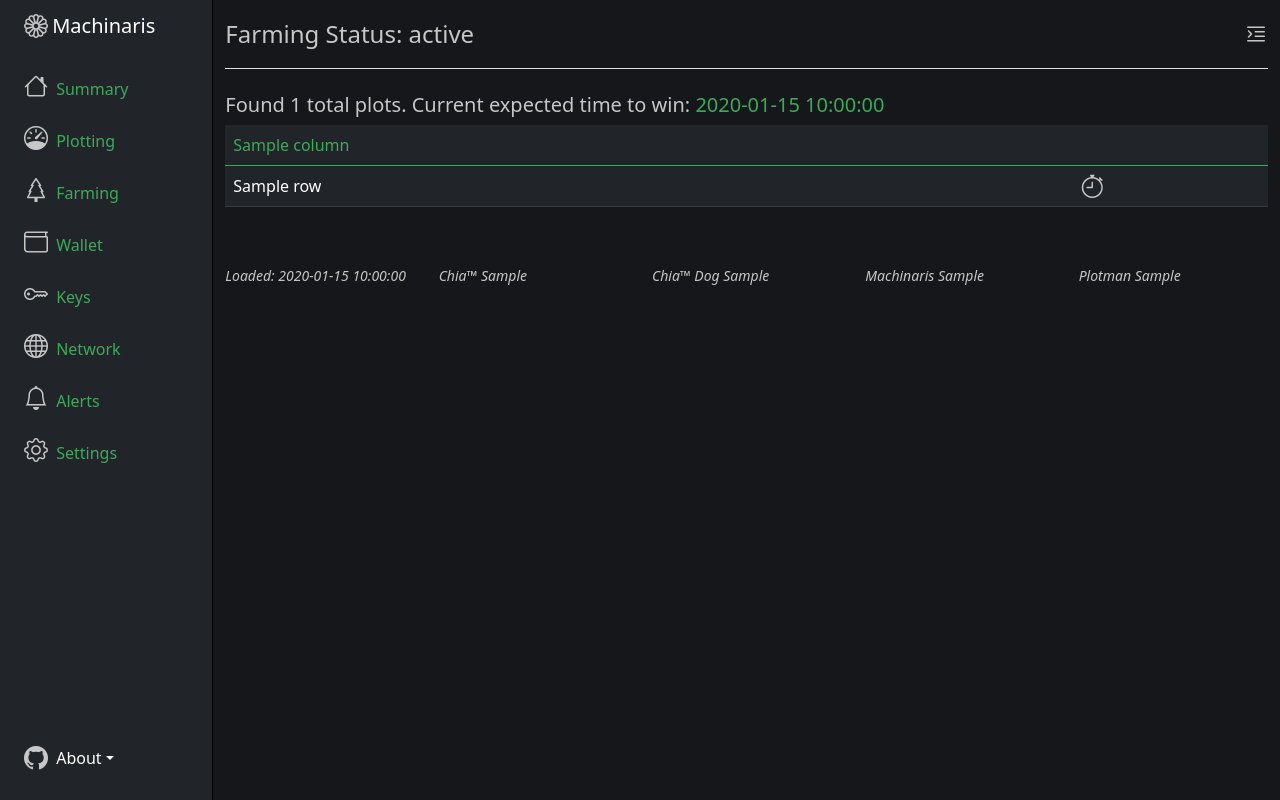
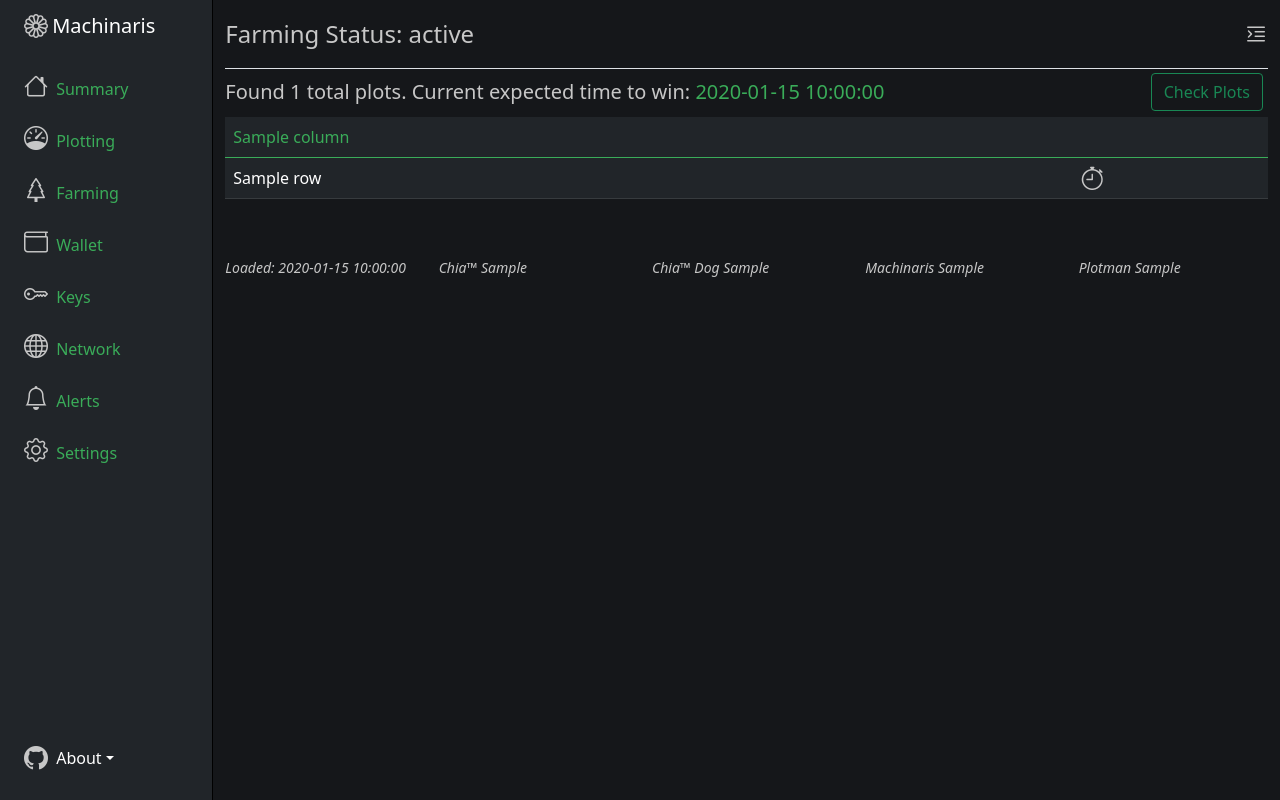
Before and after one commit to guydavis/machinaris, a Flask app: template app/templates/farming.html in a window 1280 px wide. Run offline with Flask 2, Linux system fonts and the light colour scheme; the template is opened without the code that fills it: most values are stand-ins (such as "Sample title", 1, 10 or a date in 2020); some libraries are stand-ins or nearby versions.

Commit message:
View output of chia check plots.

```diff
--- a/app/commands/chia_cli.py
+++ b/app/commands/chia_cli.py
@@ -4,8 +4,10 @@
 
 import datetime
 import os
+import psutil
+import re
+import signal
 import shutil
-import socket
 import time
 import traceback
 import yaml
@@ -22,6 +24,9 @@ from app.commands import global_config
 CHIA_BINARY = '/chia-blockchain/venv/bin/chia'
 
 RELOAD_MINIMUM_SECS = 30 # Don't query chia unless at least this long since last time.
+
+# When reading tail of chia plots check output, limit to this many lines
+MAX_LOG_LINES = 2000
 
 last_farm_summary = None
 last_farm_summary_load_time = None
@@ -301,3 +306,28 @@ def compare_plot_counts(global_config, farming, plots):
         except:
             app.logger.info("Compare plots failed to check matching plot counts.")
             app.logger.info(traceback.format_exc())
+
+def is_plots_check_running():
+    for proc in psutil.process_iter(['pid', 'name', 'cmdline']):
+        if proc.info['name'] == 'chia' and 'plots' in proc.info['cmdline'] and 'check' in proc.info['cmdline']:
+            return proc.info['pid']
+    return None
+
+def check_plots(first_load):
+    output_file = '/root/.chia/mainnet/log/plots_check.log'
+    if not is_plots_check_running() and first_load == "true":
+        try:
+            log_fd = os.open(output_file, os.O_RDWR | os.O_CREAT)
+            log_fo = os.fdopen(log_fd, "a+")
+            proc = Popen("{0} plots check".format(CHIA_BINARY), shell=True,
+                universal_newlines=True, stdout=log_fo, stderr=log_fo)
+        except:
+            app.logger.info(traceback.format_exc())
+            return 'Failed to start plots check job!'
+        else:
+            return "Starting chia plots check at " + datetime.datetime.now().strftime("%Y-%m-%d %H:%M")
+    else:
+        class_escape = re.compile(r' chia.plotting.(\w+)(\s+): ')
+        ansi_escape = re.compile(r'\x1B(?:[@-Z\\-_]|\[[0-?]*[ -/]*[@-~])')
+        proc = Popen(['tail', '-n', str(MAX_LOG_LINES), output_file], stdout=PIPE)
+        return  class_escape.sub('', ansi_escape.sub('', proc.stdout.read().decode("utf-8")))
--- a/app/routes.py
+++ b/app/routes.py
@@ -61,12 +61,18 @@ def plotting():
 def farming():
     if request.args.get('analyze'):  # Xhr with a plot filename
         return plotman_cli.analyze(request.args.get('analyze'))
+    elif request.args.get('check'):  # Xhr calling for check output
+        return chia_cli.check_plots(request.args.get('first_load'))
     gc = global_config.load()
     farming = chia_cli.load_farm_summary()
     plots = chia_cli.load_plots_farming()
     chia_cli.compare_plot_counts(gc, farming, plots)
     return render_template('farming.html', farming=farming, plots=plots,
         global_config=gc)
+
+@app.route('/plots_check')
+def plots_check():
+    return render_template('plots_check.html')
 
 @app.route('/alerts', methods=['GET', 'POST'])
 def alerts():
--- a/app/templates/alerts.html
+++ b/app/templates/alerts.html
@@ -9,7 +9,7 @@
         var width = 900;
         var top = (screen.height - height) / 2;
         var left = (screen.width - width) / 2;
-        window.open("{{ url_for('logs') }}?log=alerts", 'Chiadog Log ' + d.getTime(), 'resizeable=yes,scrollbars=yes,height=' + height + ',width=' + width + ',top=' + top + ',left=' + left).focus();
+        window.open("{{ url_for('logs') }}?log=alerts", 'Chiadog Log', 'resizeable=yes,scrollbars=yes,height=' + height + ',width=' + width + ',top=' + top + ',left=' + left).focus();
     }
 </script>
 
--- a/app/templates/farming.html
+++ b/app/templates/farming.html
@@ -9,7 +9,15 @@
         var width = 900;
         var top = (screen.height - height) / 2;
         var left = (screen.width - width) / 2;
-        window.open("{{ url_for('logs') }}?log=farming", 'Chia Log ' + d.getTime(), 'resizeable=yes,scrollbars=yes,height=' + height + ',width=' + width + ',top=' + top + ',left=' + left).focus();
+        window.open("{{ url_for('logs') }}?log=farming", 'Chia Log', 'resizeable=yes,scrollbars=yes,height=' + height + ',width=' + width + ',top=' + top + ',left=' + left).focus();
+    }
+    function CheckButton() {
+        var d = new Date();
+        var height = 600;
+        var width = 900;
+        var top = (screen.height - height) / 2;
+        var left = (screen.width - width) / 2;
+        window.open("{{ url_for('plots_check') }}", 'Plots Check', 'resizeable=yes,scrollbars=yes,height=' + height + ',width=' + width + ',top=' + top + ',left=' + left).focus();
     }
     function PlotJobAnalyze(plot) {
         var output = document.getElementById('plotAnalyzeContent');
@@ -30,7 +38,7 @@
     </div>
 </div>
 
-<header class="pb-3 mb-4 border-bottom">
+<header class="pb-3 mb-1 border-bottom">
     <a href="/" class="d-flex align-items-center text-dark text-decoration-none">
         <span class="fs-4">Farming Status: {{ farming.display_status }}</span>
     </a>
@@ -67,7 +75,12 @@
         {% endwith %}
     </div>
 
-    <h5>
+    <form class="d-flex" method="POST" style="padding-bottom:5px; width:100%" id="main-form">
+        <div style="width: 100%;">
+            <button class="btn btn-outline-success text-nowrap align-baseline" type="submit" name="action" value="add"
+                id="btnCheck" form="main-form" style="float: right; margin: 0px 5px 0px 0px"
+                onclick='CheckButton();return false;'>Check Plots</button>
+            <h5 style="width: 100%; padding-top: 7px;">
                 {% if global_config.plotting_only %}
                 Found {{ plots.rows | length }} total plots.
                 {% else %}
@@ -75,6 +88,8 @@
                 Current expected time to win: <span class="text-success">{{ farming.time_to_win }}</span>
                 {% endif %}
             </h5>
+        </div>
+    </form>
 
     <div class="table-responsive">
         <table class="table table-dark">
@@ -97,7 +112,7 @@
                     {% endif %}
                     {% endfor %}
                     <td class="align-middle" style="padding:0px 5px 0px 0px">
-                        <!-- Careful, VS Code likes to wrap next line and break it. -->
+                        <!-- Careful, VS Code likes to format a space into 'plot' quotes for some reason -->
                         <a href="#" title="Analyze Plotting Job" data-bs-toggle="modal" data-bs-target="#analyzeModal" \
                             onclick='PlotJobAnalyze("{{ row['plot'] }}");return false;'>
                             <i class="fs-4 bi-stopwatch"></i>
--- a/app/templates/plotting.html
+++ b/app/templates/plotting.html
@@ -9,7 +9,7 @@
         var width = 900;
         var top = (screen.height - height) / 2;
         var left = (screen.width - width) / 2;
-        window.open("{{ url_for('logs') }}?log=plotting", 'Plotman Log ' + d.getTime(), 'resizeable=yes,scrollbars=yes,height=' + height + ',width=' + width + ',top=' + top + ',left=' + left).focus();
+        window.open("{{ url_for('logs') }}?log=plotting", 'Plotman Log', 'resizeable=yes,scrollbars=yes,height=' + height + ',width=' + width + ',top=' + top + ',left=' + left).focus();
     }
     function PlotsLogButton(plot_id) {
         var d = new Date();
@@ -17,7 +17,7 @@
         var width = 900;
         var top = (screen.height - height) / 2;
         var left = (screen.width - width) / 2;
-        window.open("{{ url_for('logs') }}?log=plotting&log_id=" + plot_id, 'Plotman Log ' + d.getTime(), 'resizeable=yes,scrollbars=yes,height=' + height + ',width=' + width + ',top=' + top + ',left=' + left).focus();
+        window.open("{{ url_for('logs') }}?log=plotting&log_id=" + plot_id, 'Plotman Log ' + plot_id, 'resizeable=yes,scrollbars=yes,height=' + height + ',width=' + width + ',top=' + top + ',left=' + left).focus();
     }
 </script>
 
```
Also changed, not shown: app/templates/plots_check.html (added, +74 -0 lines). Lines whose indentation alone changed are shown as unchanged.
